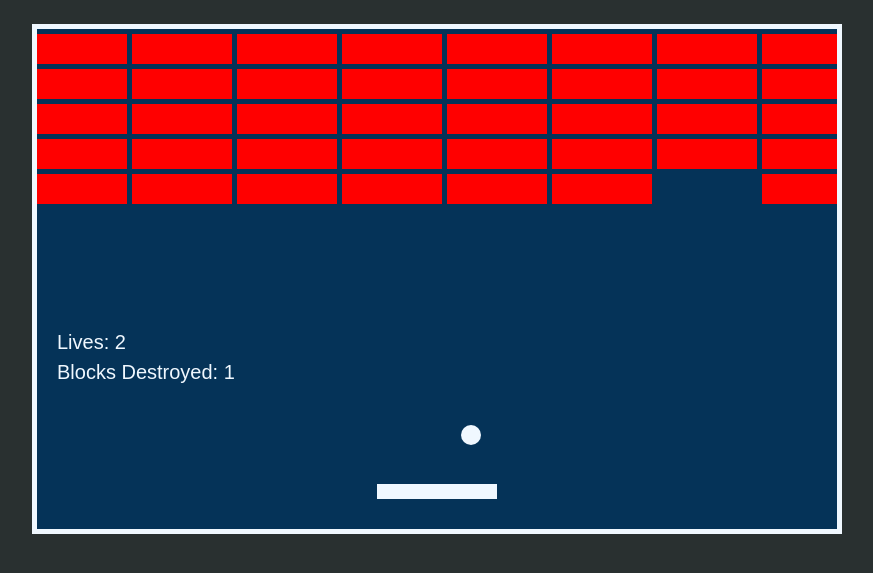
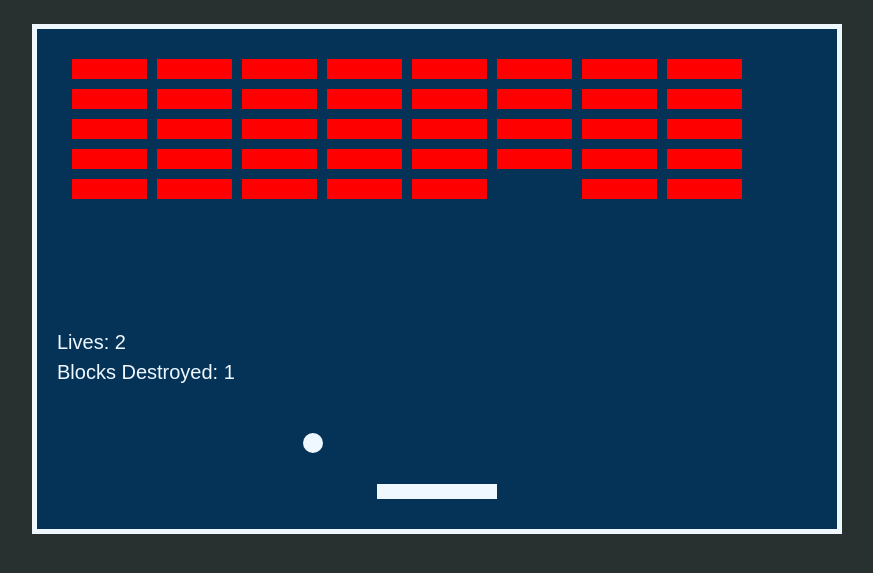
Before and after one commit to a01660761/RepoConstSoft, a plain HTML site: page Videojuegos/Tareas/practica-4.4.1_breakout/breakout.html in a window 1280 px wide. Shown: the part 83-656 px from the top of the page, without its empty margins (203-1076 px from the left). Drawn offline with Linux system fonts and the light colour scheme.

Commit message:
Breakout Game v2

```diff
--- a/Videojuegos/Tareas/practica-4.4.1_breakout/breakout.html
+++ b/Videojuegos/Tareas/practica-4.4.1_breakout/breakout.html
@@ -9,6 +9,6 @@
 <body>
     <h1>BRICKWALL FLASH</h1>
     <canvas id="gameCanvas" width="800" height="500"></canvas>
-    <script src="breakout.js"></script>
+    <script src="breakout_v2.js"></script>
 </body>
 </html>
--- a/Videojuegos/Tareas/practica-4.4.1_breakout/breakout.js
+++ b/Videojuegos/Tareas/practica-4.4.1_breakout/breakout.js
@@ -9,8 +9,8 @@ let dx = 2; // change in x (speed and direction)
 let dy = -2; // change in y (speed and direction)
 
 // Player Bar drawing
+let playBarHeight = 15;
 let playBarWidth = 120;
-let playBarHeight = 15;
 let playBarX = (canvas.width - playBarWidth) / 2; // center the player bar horizontally
 let playBarY = canvas.height - 45; // position the player bar near the bottom of the canvas
 let playBarSpeed = 2.5; // speed of the player bar movement
@@ -39,7 +39,7 @@ let destroyedBlocks = 0;
 
 let bricksBuilt = [];
 
-function createBricks() {
+function spawnBricks() {
     bricksBuilt = [];
 
     for (let i = 0; i < brickColumns; i++) {
@@ -49,7 +49,7 @@ function createBricks() {
         }
     }
 }
-createBricks();
+spawnBricks();
 
 function drawGameOverlay(text, color) {
     ctx.fillStyle = "rgba(0, 0, 0, 0.5)"; // semi-transparent black background
@@ -85,7 +85,7 @@ function resetGame() {
     lives = 3;
     destroyedBlocks = 0;
     partialResetGame();
-    createBricks();
+    spawnBricks();
 }
 
 function drawBall() {
--- /dev/null
+++ b/Videojuegos/Tareas/practica-4.4.1_breakout/breakout_v2.js
@@ -0,0 +1,345 @@
+/*
+* BRICKWALL FLASH - Breakout Game Exercise v2
+*
+* Manuel Montero - A01660761
+*
+*
+*/
+
+const canvas = document.getElementById("gameCanvas");
+const ctx = canvas.getContext("2d"); // ctx = context for what type of canvas we are using (has different methods)
+
+class Ball {
+    constructor(canvasWidth, canvasHeight) {
+        this.canvasWidth = canvasWidth;
+        this.canvasHeight = canvasHeight;
+        this.radius = 10;
+        this.reset();
+    }
+
+    reset() {
+        this.x = this.canvasHeight / 2;
+        this.y = this.canvasHeight - 60;
+        this .dx = 2; // change in x (speed and direction)
+        this.dy = -2; // change in y (speed and direction)
+    }
+
+    draw(ctx) {
+        ctx.beginPath();
+        ctx.arc(this.x, this.y, this.radius, 0, Math.PI * 2);
+        ctx.fillStyle = "aliceblue";
+        ctx.fill();
+        ctx.closePath();
+    }
+
+    // update ball position
+    ballMovement() {
+        this.x += this.dx;
+        this.y += this.dy;
+    }
+}
+
+
+
+class Paddle {
+    constructor(canvasWidth, canvasHeight) {
+        this.canvasWidth = canvasWidth;
+        this.canvasHeight = canvasHeight;
+        this.height = 15;
+        this.width = 120;
+        this.speed = 2.5; // speed of the player bar movement
+        this.reset();
+    }
+
+    reset() {
+        this.x = (this.canvasWidth - this.width) / 2; // center the player bar horizontally
+        this.y = this.canvasHeight - 45; // position the player bar near the bottom of the canvas
+    }
+
+    draw(ctx) {
+        ctx.fillStyle = "aliceblue";
+        ctx.fillRect(this.x, this.y, this.width, this.height);
+    }
+
+    goLeft() { // left movement with boundary check
+        if (this.x > 0){
+            this.x -= this.speed; // move left
+        }
+    }
+
+    goRight() { // right movement with boundary check
+        if (this.x + this.width < this.canvasWidth) {
+            this.x += this.speed; // move right
+        }
+    }
+}
+
+
+
+class brickWall {
+    constructor(rows, columns, width, height, spacing, spaceTop, spaceLeft) {
+        this.rows = rows;
+        this.columns = columns;
+        this.brickWidth = width;
+        this.brickHeight = height;
+        this.spacing = spacing;
+        this.spaceTop = spaceTop;
+        this.spaceLeft = spaceLeft;
+        this.bricks = [];
+        this.spawnBricks();
+    }
+
+    spawnBricks() {
+        this.bricks = [];
+
+        for (let i = 0; i < this.columns; i++) {
+            this.bricks[i] = [];
+            for (let j = 0; j < this.rows; j++) {
+                this.bricks[i][j] = {x: 0, y: 0, status: 1}; // status 1 = brick available (this is an objetc)
+            }
+        }
+    }
+
+    reset() {
+        this.spawnBricks();
+    }
+
+    draw(ctx) {
+        for (let i = 0; i < this.columns; i++) {
+            for (let j = 0; j < this.rows; j++) {
+                if (this.bricks[i][j].status === 1) { // only draw the brick if its status is 1 (visible)
+                    let brickX = i * (this.brickWidth + this.spacing) + this.spaceLeft;
+                    let brickY = j * (this.brickHeight + this.spacing) + this.spaceTop;
+
+                    this.bricks[i][j].x = brickX; // store the x position of the brick
+                    this.bricks[i][j].y = brickY; // store the y position of the brick
+
+                    ctx.fillStyle = "red";
+                    ctx.fillRect(brickX, brickY, this.brickWidth, this.brickHeight);
+                }
+            }
+        }
+    }
+
+    ballCollision(ball) {
+        let bricksDestroyed = 0;
+
+        for (let i = 0; i < this.columns; i++) {
+            for (let j = 0; j < this.rows; j++) {
+                let br = this.bricks[i][j];
+
+                if (br.status === 1) {
+                    if (ball.x + ball.radius > br.x &&
+                        ball.x - ball.radius < br.x + this.brickWidth &&
+                        ball.y + ball.radius > br.y &&
+                        ball.y - ball.radius < br.y + this.brickHeight
+                    ) {
+                        ball.dy = -ball.dy; // reverse vertical direction on bounce with the brick
+                        br.status = 0; // destroyed brick
+                        bricksDestroyed++;
+                    }
+                }
+            }
+        }
+
+        return bricksDestroyed;
+    }
+
+    totalBricks() {
+        return this.columns * this.rows;
+    }
+}
+
+class game {
+    constructor (canvas, ctx) {
+        this.canvas = canvas;
+        this.ctx = ctx;
+
+        this.ball = new Ball(canvas.width, canvas.height);
+        this.paddle = new Paddle(canvas.width, canvas.height);
+        this.brickWall = new brickWall(5, 8, 75, 20, 10, 30, 35); // rows, columns, width, height, spacing, spaceTop, spaceLeft
+
+        this.leftPressed = false;
+        this.rightPressed = false;
+
+        this.lives = 3;
+        this.destroyedBlocks = 0;
+        this.gameState = "playing";
+
+        this.eventSetup();
+    }
+
+    eventSetup() {
+        document.addEventListener("keyup", (event) => this.keyUpHandler(event));
+        document.addEventListener("keydown", (event) => this.keyDownHandler(event));
+    }
+
+    keyDownHandler(event) {
+        if (event.code === "Space") {
+            if (this.gameState === "gameover" || this.gameState === "win") {
+                this.resetGame();
+                this.gameState = "playing";
+            }
+        }
+
+        if (event.key === "Left" || event.key === "ArrowLeft") {
+            this.leftPressed = true;
+        }
+        else if (event.key === "Right" || event.key === "ArrowRight") {
+            this.rightPressed = true;
+        }
+    }
+
+    keyUpHandler(event) {
+        if (event.key === "Left" || event.key === "ArrowLeft") {
+            this.leftPressed = false;
+        }
+        else if (event.key === "Right" || event.key === "ArrowRight") {
+            this.rightPressed = false;
+        }
+    }
+
+    partialResetGame() {
+        this.ball.reset();
+        this.paddle.reset();
+        this.leftPressed = false;
+        this.rightPressed = false;
+    }
+
+    resetGame() {
+        this.lives = 3;
+        this.destroyedBlocks = 0;
+        this.partialResetGame();
+        this.brickWall.reset();
+    }
+
+
+    drawLives() {
+        ctx.font = "20px Arial";
+        ctx.fillStyle = "aliceblue";
+        ctx.fillText("Lives: " + this.lives, 20, 320);
+    }
+
+    drawScore() {
+        ctx.font = "20px Arial";
+        ctx.fillStyle = "aliceblue";
+        ctx.fillText("Blocks Destroyed: " + this.destroyedBlocks, 20, 350);
+    }
+
+    drawGameOverlay(text, color) {
+        this.ctx.fillStyle = "rgba(0, 0, 0, 0.5)"; // semi-transparent black background
+        this.ctx.fillRect(0, 0, this.canvas.width, this.canvas.height);
+        this.ctx.font = "bold 70px Arial";
+        this.ctx.fillStyle = color;
+        this.ctx.textAlign = "center";
+        this.ctx.fillText(text, this.canvas.width / 2, this.canvas.height / 2);
+        this.ctx.font = "30px Arial";
+        this.ctx.fillStyle = "aliceblue";
+        this.ctx.fillText("Press SPACE to play again", this.canvas.width / 2, this.canvas.height / 2 + 50);
+        this.ctx.textAlign = "left";
+    }
+
+    updatePaddle() {
+        if (this.leftPressed) {
+            this.paddle.goLeft();
+        }
+
+        if (this.rightPressed) {
+            this.paddle.goRight();
+        }
+    }
+
+
+    collisionWall() {
+        if (
+            this.ball.x + this.ball.radius > this.canvas.width ||
+            this.ball.x - this.ball.radius < 0
+        ) {
+            this.ball.dx = -this.ball.dx; // reverse horizontal direction
+        }
+
+        if (this.ball.y - this.ball.radius < 0) {
+            this.ball.dy = -this.ball.dy; // reverse vertical direction
+        }
+    }
+
+    collisionPaddle() {
+        if (
+            this.ball.x >= this.paddle.x &&
+            this.ball.x <= this.paddle.x + this.paddle.width &&
+            this.ball.y + this.ball.radius >= this.paddle.y &&
+            this.ball.y + this.ball.radius <= this.paddle.y + this.paddle.height
+        ) {
+            this.ball.dy = -this.ball.dy; // reverse vertical direction on bounce with the player bar
+        }
+    }
+
+    collisionBottom() {
+        if (this.ball.y + this.ball.radius > this.canvas.height) {
+            this.lives--;
+
+            if (this.lives > 0) {
+                this.partialResetGame();
+            }
+
+            else {
+                this.gameState = "gameover";
+                this.lives = 0; // ensure lives don't go negative
+            }
+        }
+    }
+
+    winCondition() {
+        if (this.destroyedBlocks === this.brickWall.totalBricks()) {
+            this.gameState = "win";
+        }
+    }
+
+    draw() {
+        this.ctx.clearRect(0, 0, this.canvas.width, this.canvas.height); // clear the canvas before drawing the next frame
+
+        this.ball.draw(this.ctx);
+        this.paddle.draw(this.ctx);
+        this.brickWall.draw(this.ctx);
+        this.drawLives();
+        this.drawScore();
+
+        if (this.gameState === "win") {
+            this.drawGameOverlay("NICE WIN", "#00ff66");
+            return;
+        }
+
+        if (this.gameState === "gameover") {
+            this.drawGameOverlay("GAME OVER", "#ff3b3b");
+            return;
+        }
+    }
+
+    gameStateUpdate() {
+        if (this.gameState !== "playing") {
+            return;
+        }
+
+        this.updatePaddle();
+        this.collisionWall();
+        this.collisionPaddle();
+        this.collisionBottom();
+
+        const bricksDestroyedThisFrame = this.brickWall.ballCollision(this.ball);
+        this.destroyedBlocks += bricksDestroyedThisFrame;
+        this.winCondition();
+
+        if (this.gameState === "playing") {
+            this.ball.ballMovement();
+        }
+    }
+
+    gameLoop() {
+        this.gameStateUpdate();
+        this.draw();
+        requestAnimationFrame(() => this.gameLoop());
+    }
+}
+
+const breakoutGame = new game(canvas, ctx);
+breakoutGame.gameLoop();
```
